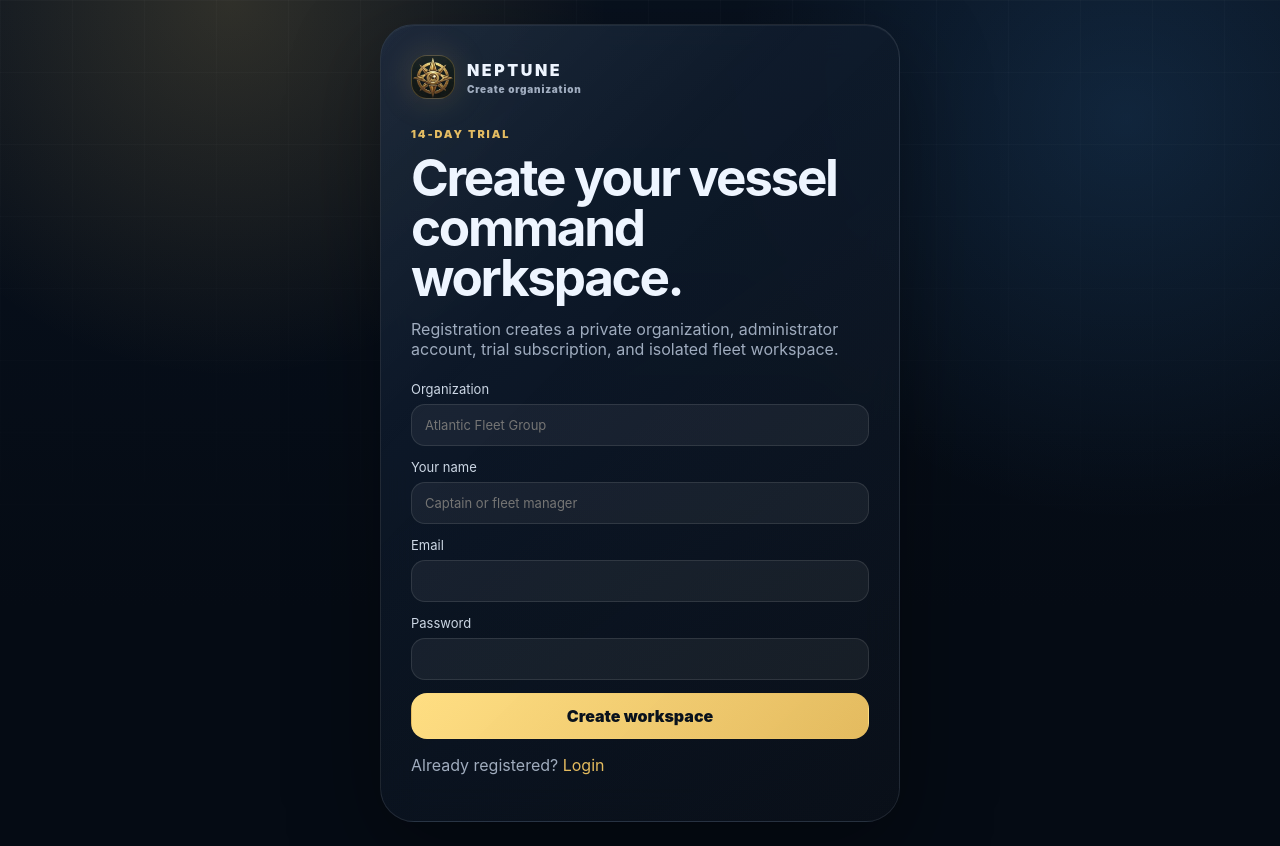
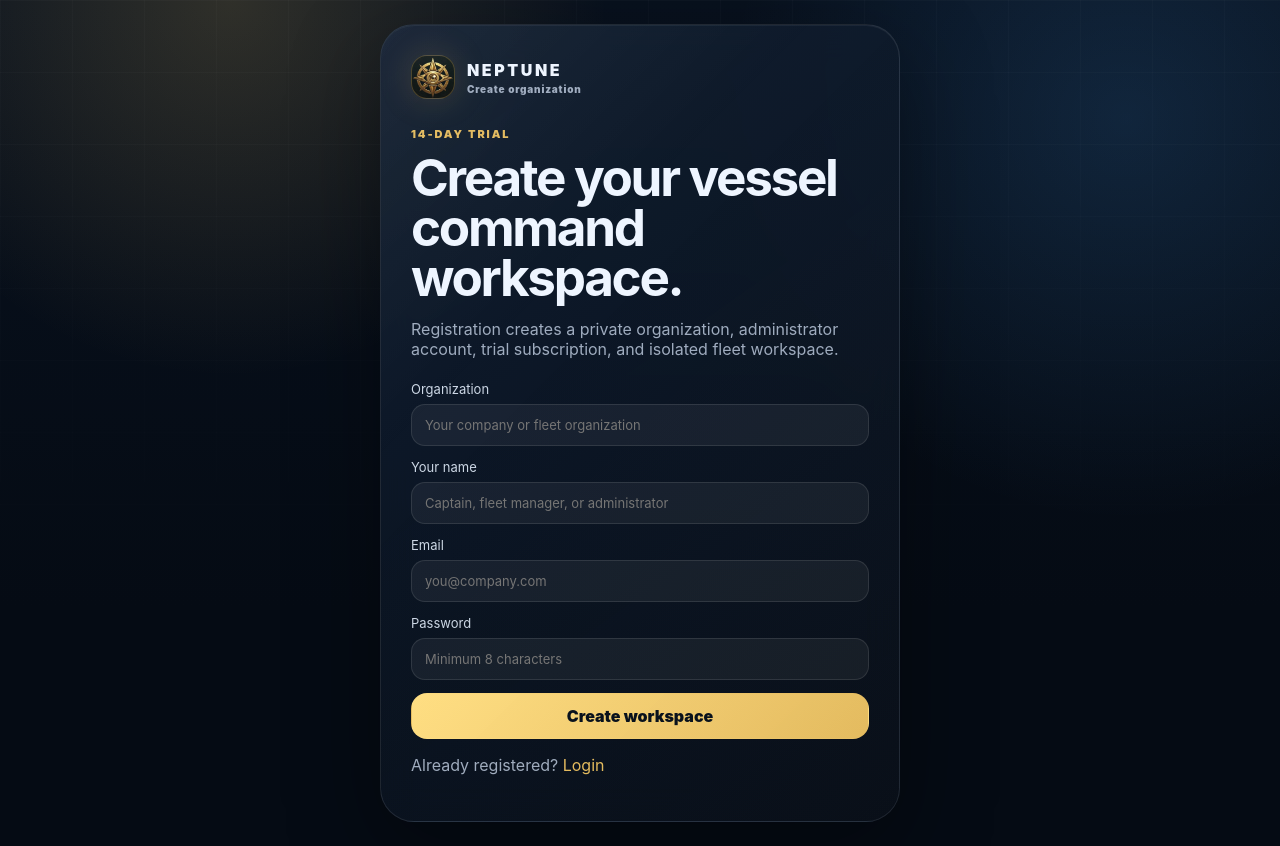
Before and after one commit to eagleconsulting954-a11y/Neptune1, a Next.js app: page /signup in a window 1280 px wide. Built offline with nearby package versions, Linux system fonts and the light colour scheme.

Commit message:
Remove prefilled demo login credentials

```diff
--- a/components/AuthForm.tsx
+++ b/components/AuthForm.tsx
@@ -25,9 +25,9 @@ export function AuthForm({ mode }: { mode: "login" | "signup" }) {
 
   return (
     <form className="form" onSubmit={submit}>
-      {mode === "signup" && <><label>Organization<input name="organization" required placeholder="Atlantic Fleet Group" /></label><label>Your name<input name="name" required placeholder="Captain or fleet manager" /></label></>}
-      <label>Email<input name="email" type="email" required defaultValue={mode === "login" ? "admin@neptune.local" : ""} /></label>
-      <label>Password<input name="password" type="password" required minLength={8} defaultValue={mode === "login" ? "neptune-admin" : ""} /></label>
+      {mode === "signup" && <><label>Organization<input name="organization" required placeholder="Your company or fleet organization" /></label><label>Your name<input name="name" required placeholder="Captain, fleet manager, or administrator" /></label></>}
+      <label>Email<input name="email" type="email" required autoComplete="email" placeholder="you@company.com" /></label>
+      <label>Password<input name="password" type="password" required minLength={8} autoComplete={mode === "login" ? "current-password" : "new-password"} placeholder="Minimum 8 characters" /></label>
       <button className="btn gold" disabled={loading}>{loading ? "Please wait..." : mode === "login" ? "Enter Neptune" : "Create workspace"}</button>
       {message && <div className="form-message error">{message}</div>}
     </form>
```
